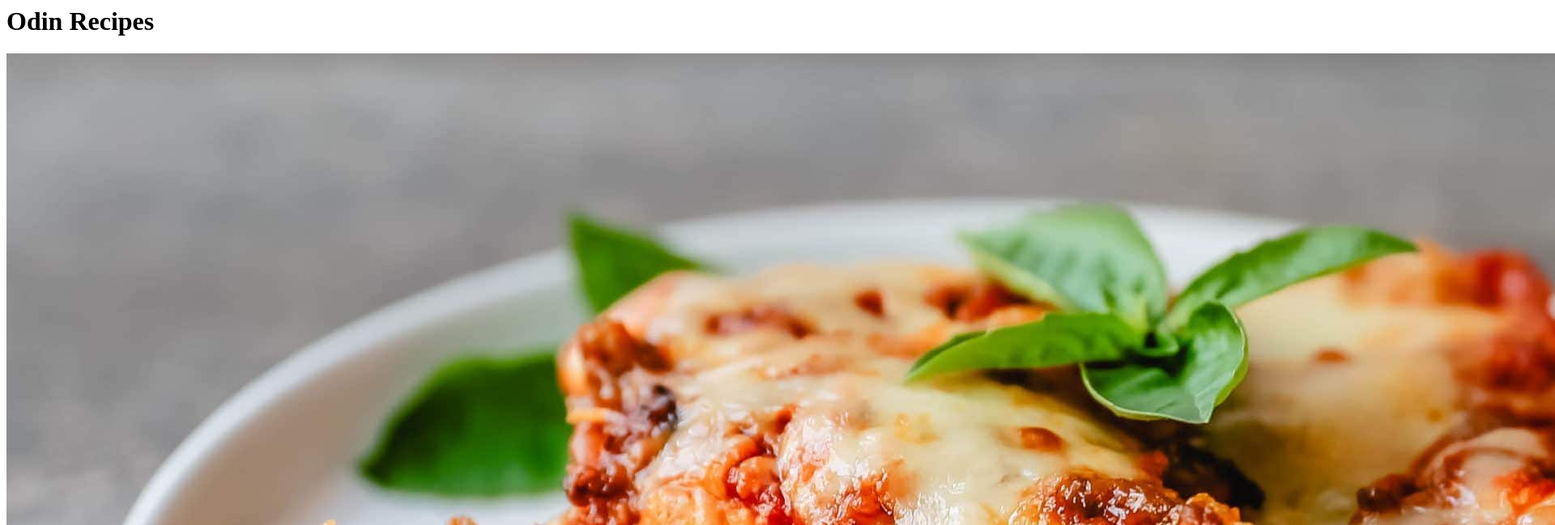
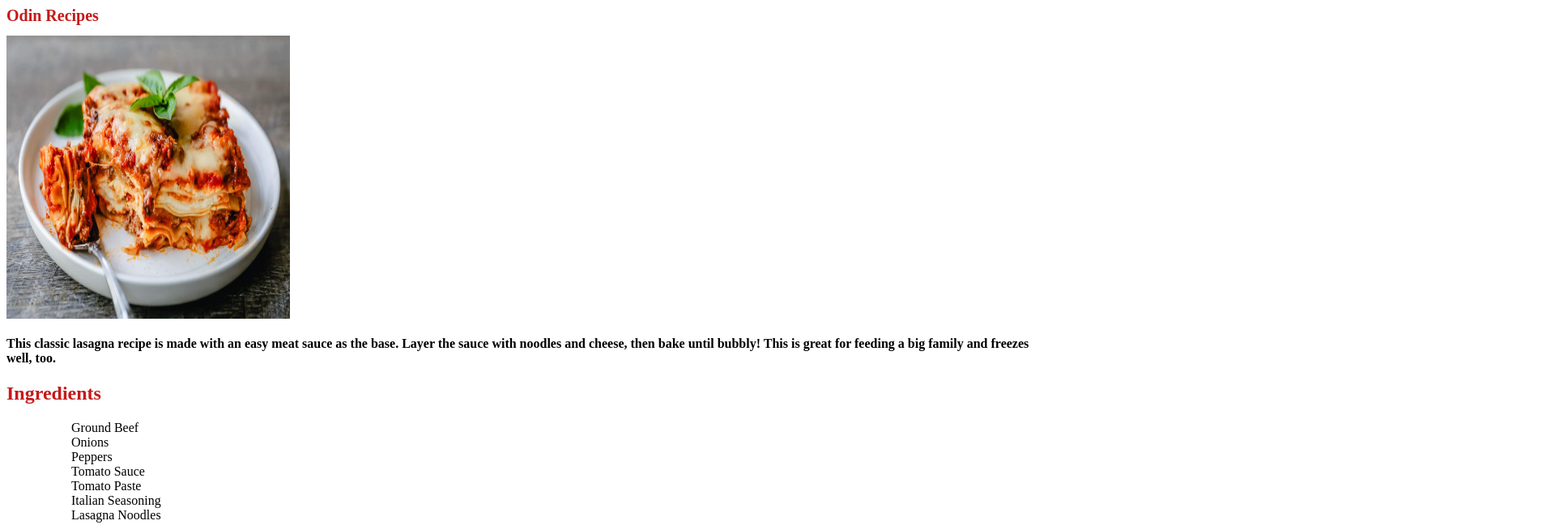
Before and after one commit to Don-Doricent/odin-recipes, a plain HTML site: page index.html in a window 1280 px wide. Shown: the top 649 px of the page at 81% size, 1920 px wide, since content can reach past the window. Drawn offline with Linux system fonts and the light colour scheme.

Commit message:
Added some css style to my recpie page. Not very creative but I am beginning to understand the logic behind css

```diff
--- a/index.html
+++ b/index.html
@@ -3,6 +3,7 @@
     <head>
         <meta charset="UTF-8">
         <title>Odin Recipe</title>
+        <link rel="stylesheet" href="style.css">
     </head>
     <body>
         <h1>Odin Recipes</h1>
--- /dev/null
+++ b/style.css
@@ -0,0 +1,16 @@
+h1 {
+    font-size: 20px;
+    font-weight: 800;
+    color: rgb(198, 25, 25);
+}
+img {
+    width: 350px;
+    height: 350px;
+}
+
+h2 {
+    color: rgb(198,25,25);
+}
+ul {
+    list-style-type: square;
+}
```
